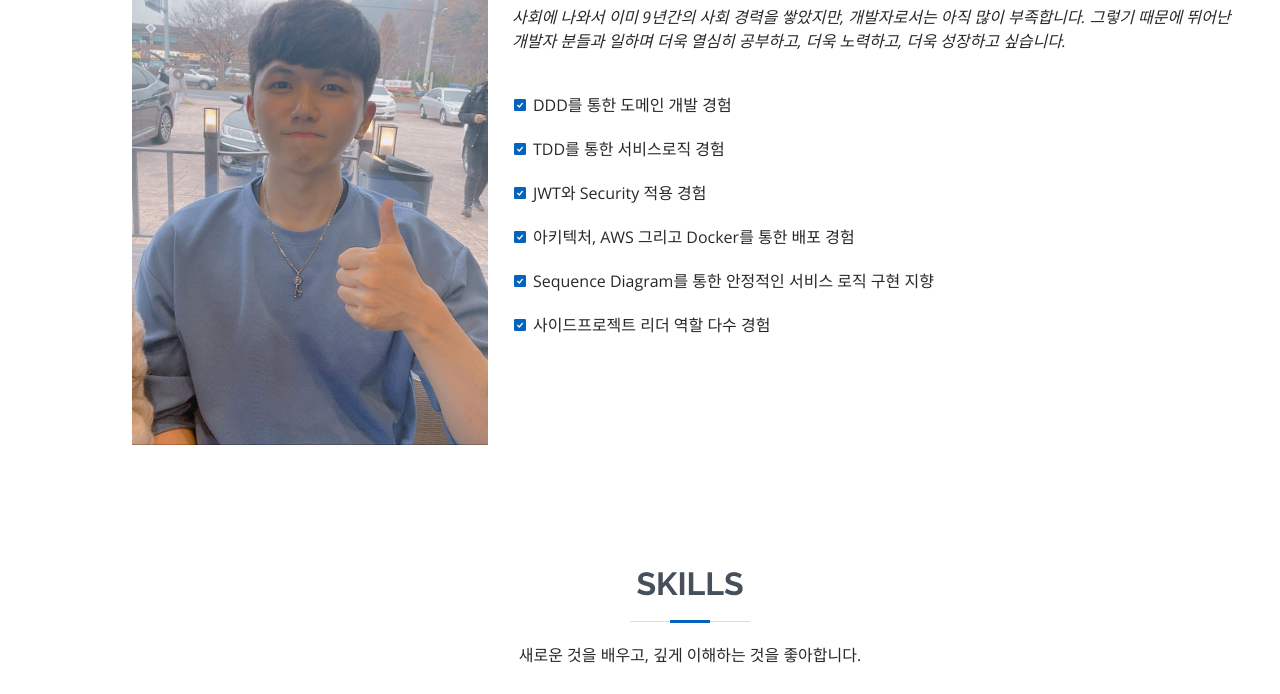
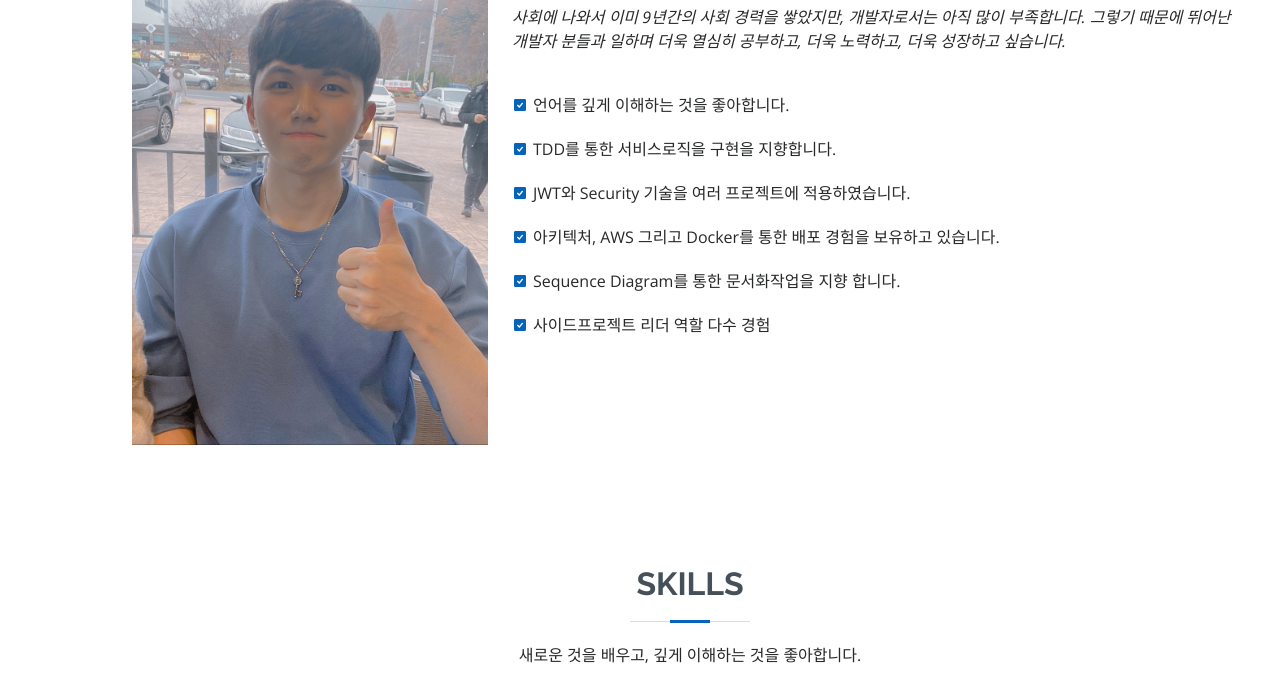
Before and after one commit to CodingGamePlayer/CodingGamePlayer.github.io, a plain HTML site: page index.html in a window 1280 px wide. Shown: the part 1075-1769 px from the top of the page. Drawn offline with nearby package versions, Linux system fonts and the light colour scheme.

Commit message:
index.html

```diff
--- a/index.html
+++ b/index.html
@@ -149,25 +149,30 @@
                   <ul>
                     <li>
                       <i class="bx bxs-check-square"></i>
-                      <span>DDD를 통한 도메인 개발 경험</span>
+                      <span>언어를 깊게 이해하는 것을 좋아합니다.</span>
                     </li>
                     <li>
                       <i class="bx bxs-check-square"></i>
-                      <span>TDD를 통한 서비스로직 경험</span>
-                    </li>
-                    <li>
-                      <i class="bx bxs-check-square"></i>
-                      <span>JWT와 Security 적용 경험</span>
-                    </li>
-                    <li>
-                      <i class="bx bxs-check-square"></i>
-                      <span>아키텍처, AWS 그리고 Docker를 통한 배포 경험</span>
+                      <span>TDD를 통한 서비스로직을 구현을 지향합니다.</span>
                     </li>
                     <li>
                       <i class="bx bxs-check-square"></i>
                       <span
-                        >Sequence Diagram를 통한 안정적인 서비스 로직 구현
-                        지향</span
+                        >JWT와 Security 기술을 여러 프로젝트에
+                        적용하였습니다.</span
+                      >
+                    </li>
+                    <li>
+                      <i class="bx bxs-check-square"></i>
+                      <span
+                        >아키텍처, AWS 그리고 Docker를 통한 배포 경험을 보유하고
+                        있습니다.</span
+                      >
+                    </li>
+                    <li>
+                      <i class="bx bxs-check-square"></i>
+                      <span
+                        >Sequence Diagram를 통한 문서화작업을 지향 합니다.</span
                       >
                     </li>
                     <li>
```
